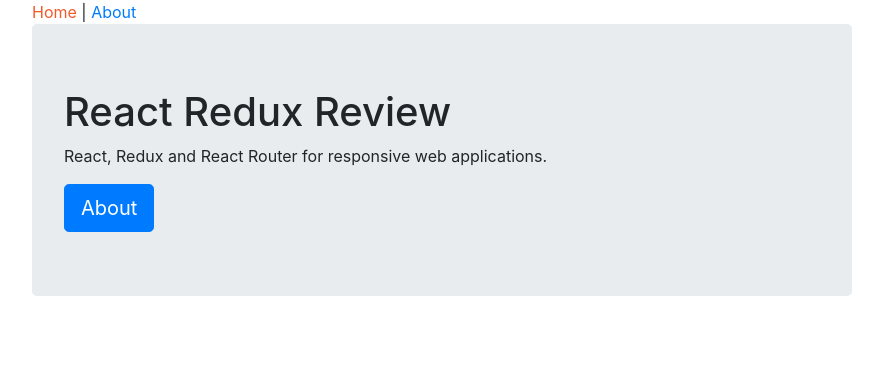
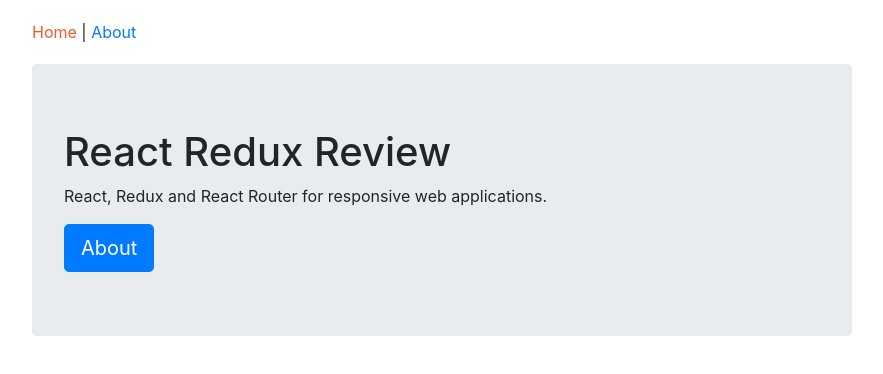
Before and after one commit to sethnejame/reactReduxReview, a React app: page / in a window 1280 px wide. Shown: the top 374 px of the page, without its empty margins (198-1081 px from the left). Built offline with nearby package versions, Linux system fonts and the light colour scheme.

Commit message:
Fixing nav styling

```diff
--- a/src/index.css
+++ b/src/index.css
@@ -3,6 +3,6 @@
   margin: 0 auto;
 }
 
-#nav {
+nav {
   padding: 20px 0 20px 0;
 }
```
